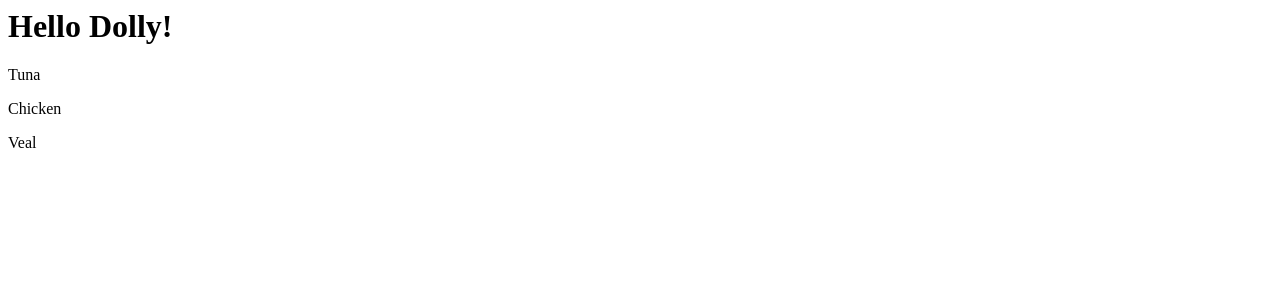
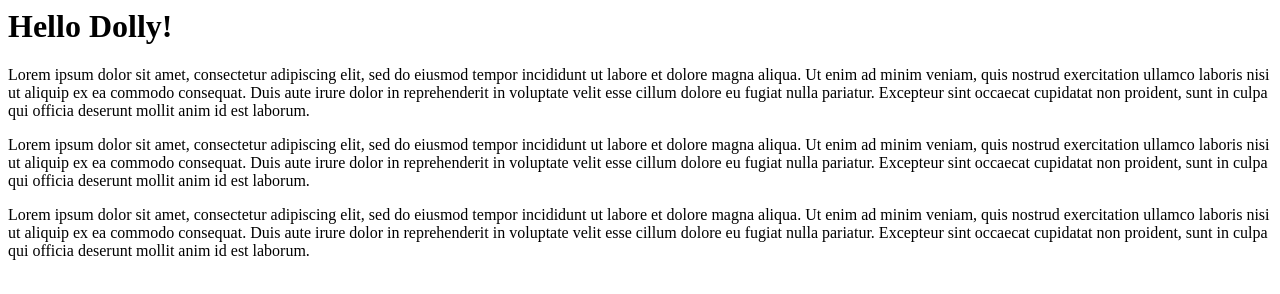
Before and after one commit to LidiaCheinic/coursera-curs, a plain HTML site: page module2solution/index.html in a window 1280 px wide. Drawn offline with Linux system fonts and the light colour scheme.

Commit message:
Update index.html
added Lorem ipsum text

```diff
--- a/module2solution/index.html
+++ b/module2solution/index.html
@@ -6,17 +6,17 @@
     </h1>
     <div>
       <p>
-        Tuna
+        Lorem ipsum dolor sit amet, consectetur adipiscing elit, sed do eiusmod tempor incididunt ut labore et dolore magna aliqua. Ut enim ad minim veniam, quis nostrud exercitation ullamco laboris nisi ut aliquip ex ea commodo consequat. Duis aute irure dolor in reprehenderit in voluptate velit esse cillum dolore eu fugiat nulla pariatur. Excepteur sint occaecat cupidatat non proident, sunt in culpa qui officia deserunt mollit anim id est laborum.
       </p>
     </div>
     <div>
       <p>
-        Chicken
+        Lorem ipsum dolor sit amet, consectetur adipiscing elit, sed do eiusmod tempor incididunt ut labore et dolore magna aliqua. Ut enim ad minim veniam, quis nostrud exercitation ullamco laboris nisi ut aliquip ex ea commodo consequat. Duis aute irure dolor in reprehenderit in voluptate velit esse cillum dolore eu fugiat nulla pariatur. Excepteur sint occaecat cupidatat non proident, sunt in culpa qui officia deserunt mollit anim id est laborum.
       </p>
     </div>
     <div>
       <p>
-        Veal
+        Lorem ipsum dolor sit amet, consectetur adipiscing elit, sed do eiusmod tempor incididunt ut labore et dolore magna aliqua. Ut enim ad minim veniam, quis nostrud exercitation ullamco laboris nisi ut aliquip ex ea commodo consequat. Duis aute irure dolor in reprehenderit in voluptate velit esse cillum dolore eu fugiat nulla pariatur. Excepteur sint occaecat cupidatat non proident, sunt in culpa qui officia deserunt mollit anim id est laborum.
       </p>
     </div>
   </body>
```
